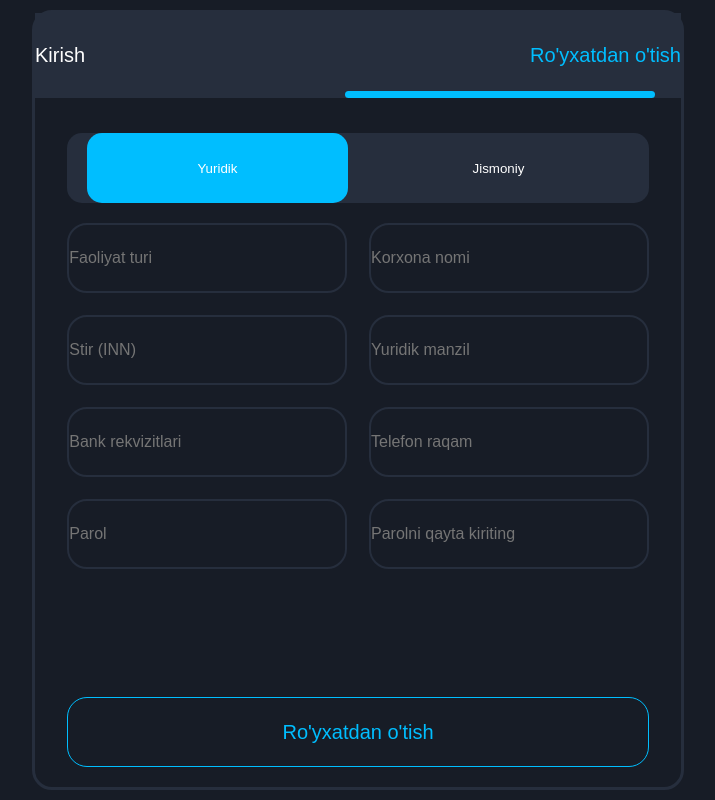
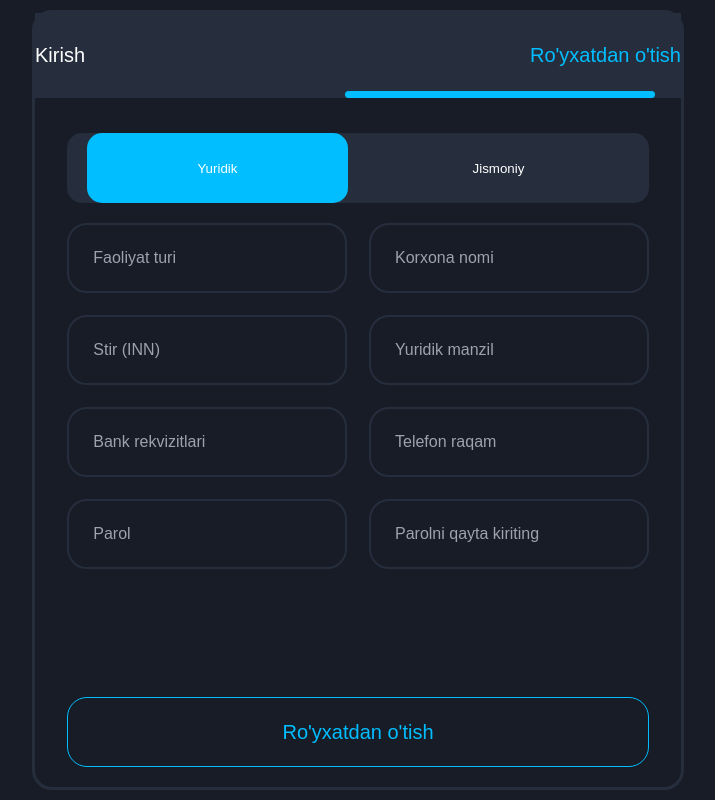
Before and after one commit to dilshodbek0515/envoy-shop, a Next.js app in the folder apps/web/: page /Register in a window 1280 px wide. Both pictures are taken after a click on the button "Yuridik". Shown: the whole page, without its empty margins (362-1077 px from the left). Built offline with nearby package versions, Linux system fonts and the light colour scheme.

Commit message:
register input update

```diff
--- a/apps/web/src/components/auth/login/login.js
+++ b/apps/web/src/components/auth/login/login.js
@@ -3,7 +3,7 @@
 import Link from 'next/link'
 import './login.css'
 import { useState } from 'react'
-import AppButton from '../../appButton/appButton'
+import Button from '../../button/button'
 const Login = () => {
   const [active, setActive] = useState('login')
 
@@ -48,7 +48,7 @@ const Login = () => {
               required
             />
           </div>
-          <AppButton label={'Dasturga kirish'} />
+          <Button label={'Dasturga kirish'} />
         </div>
       </div>
     </div>
--- a/apps/web/src/components/auth/register/register.jsx
+++ b/apps/web/src/components/auth/register/register.jsx
@@ -2,10 +2,19 @@
 import './register.css'
 import { useState } from 'react'
 import Link from 'next/link'
-import AppButton from '../../appButton/appButton'
+import Button from '../../button/button'
+import Input from '../../input/input'
 const Register = () => {
   const [active, setActive] = useState('register')
   const [secondRole, setSecondRole] = useState('jismoniy')
+  const [faoliyat, setFaoliyat] = useState('')
+  const [korxona, setKorxona] = useState('')
+  const [stir, setStir] = useState('')
+  const [yuridik, setYuridik] = useState('')
+  const [bank, setBank] = useState('')
+  const [telefon, setTelefon] = useState('')
+  const [parol, setParol] = useState('')
+  const [qaytaParol, setQaytaParol] = useState('')
 
   return (
     <div className='container'>
@@ -52,53 +61,53 @@ const Register = () => {
 
           {secondRole === 'yuridik' && (
             <div className='yuridik_grid'>
-              <input
-                className='yuridik_inputs'
+              <Input
+                label={'Faoliyat turi'}
+                value={faoliyat}
                 type='text'
-                placeholder='Faoliyat turi'
-                required
+                onChange={e => setFaoliyat(e.target.value)}
               />
-              <input
-                className='yuridik_inputs'
+              <Input
+                label={'Korxona nomi'}
+                value={korxona}
                 type='text'
-                placeholder='Korxona nomi'
-                required
+                onChange={e => setKorxona(e.target.value)}
               />
-              <input
-                className='yuridik_inputs'
+              <Input
+                label={'Stir (INN)'}
+                value={stir}
                 type='text'
-                placeholder='Stir (INN)'
-                required
+                onChange={e => setStir(e.target.value)}
               />
-              <input
-                className='yuridik_inputs'
+              <Input
+                label={'Yuridik manzil'}
+                value={yuridik}
                 type='text'
-                placeholder='Yuridik manzil'
-                required
+                onChange={e => setYuridik(e.target.value)}
               />
-              <input
-                className='yuridik_inputs'
+              <Input
+                label={'Bank rekvizitlari'}
+                value={bank}
                 type='text'
-                placeholder='Bank rekvizitlari'
-                required
+                onChange={e => setBank(e.target.value)}
               />
-              <input
-                className='yuridik_inputs'
-                type='number'
-                placeholder='Telefon raqam'
-                required
+              <Input
+                label={'Telefon raqam'}
+                value={telefon}
+                type='text'
+                onChange={e => setTelefon(e.target.value)}
               />
-              <input
-                className='yuridik_inputs'
+              <Input
+                label={'Parol'}
+                value={parol}
                 type='text'
-                placeholder='Parol'
-                required
+                onChange={e => setParol(e.target.value)}
               />
-              <input
-                className='yuridik_inputs'
+              <Input
+                label={'Parolni qayta kiriting'}
+                value={qaytaParol}
                 type='text'
-                placeholder='Parolni qayta kiriting'
-                required
+                onChange={e => setQaytaParol(e.target.value)}
               />
             </div>
           )}
@@ -139,7 +148,7 @@ const Register = () => {
           )}
         </div>
 
-        <AppButton label={`Ro'yxatdan o'tish`} />
+        <Button label={`Ro'yxatdan o'tish`} />
       </div>
     </div>
   )
--- a/apps/web/src/components/appButton/appButton.jsx
+++ b/apps/web/src/components/button/button.jsx
@@ -1,6 +1,6 @@
-import './appButton.css'
+import './button.css'
 
-const AppButton = ({ label, ...props }) => {
+const Button = ({ label, ...props }) => {
   return (
     <button {...props} className='bottom_btn'>
       {label}
@@ -8,4 +8,4 @@ const AppButton = ({ label, ...props }) => {
   )
 }
 
-export default AppButton
+export default Button
--- /dev/null
+++ b/apps/web/src/components/input/input.css
@@ -0,0 +1,39 @@
+.wrapper {
+    position: relative;
+    width: 100%;
+}
+
+.input {
+    width: 100%;
+    height: 70px;
+    border-radius: 20px;
+    background-color: transparent;
+    border: 2px solid #262e3d;
+    padding: 5 20;
+    font-size: 16px;
+    outline: none;
+    color: white;
+}
+
+.wrapper.active .input {
+    border-color: #38bdf8;
+}
+
+.label {
+    position: absolute;
+    left: 20px;
+    top: 50%;
+    transform: translateY(-50%);
+    color: #9ca3af;
+    font-size: 16px;
+    pointer-events: none;
+    transition: 0.25s ease;
+    background: #171C26;
+    padding: 0 6px;
+}
+
+.label.active {
+    top: 0px;
+    font-size: 13px;
+    color: #38bdf8;
+}
--- /dev/null
+++ b/apps/web/src/components/input/input.jsx
@@ -0,0 +1,22 @@
+'use client'
+import { useState } from 'react'
+import './input.css'
+
+const Input = ({ label, value = '', ...props }) => {
+  const [focused, setFocused] = useState(false)
+  const isActive = focused || value.length > 0
+  return (
+    <div className={`wrapper ${isActive ? 'active' : ''}`}>
+      <label className={`label ${isActive ? 'active' : ''}`}>{label}</label>
+      <input
+        className='input'
+        value={value}
+        {...props}
+        onFocus={() => setFocused(true)}
+        onBlur={() => setFocused(false)}
+      />
+    </div>
+  )
+}
+
+export default Input
--- a/apps/web/tsconfig.json
+++ b/apps/web/tsconfig.json
@@ -33,6 +33,6 @@
     ".next/dev/types/**/*.ts",
     "**/*.mts",
     "src/app/(group)/page.jsx"
-, "src/components/auth/role/role.jsx", "src/components/appButton/appButton.jsx"  ],
+, "src/components/auth/role/role.jsx", "src/components/button/appButton.jsx"  ],
   "exclude": ["node_modules"]
 }
```
Also changed, not shown: apps/web/src/components/button/button.css (renamed from apps/web/src/components/appButton/appButton.css).
